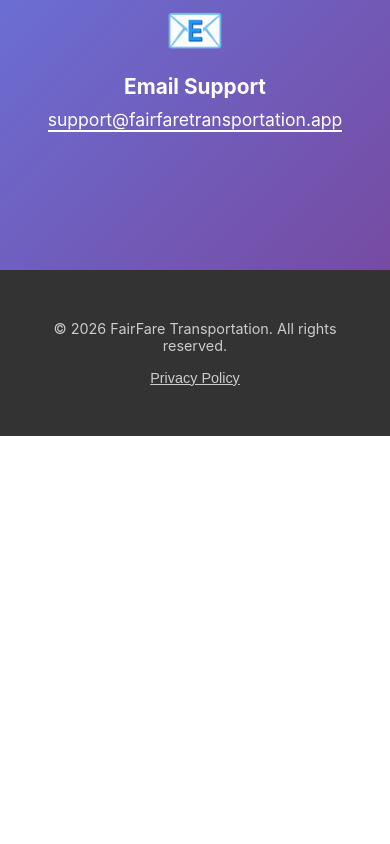
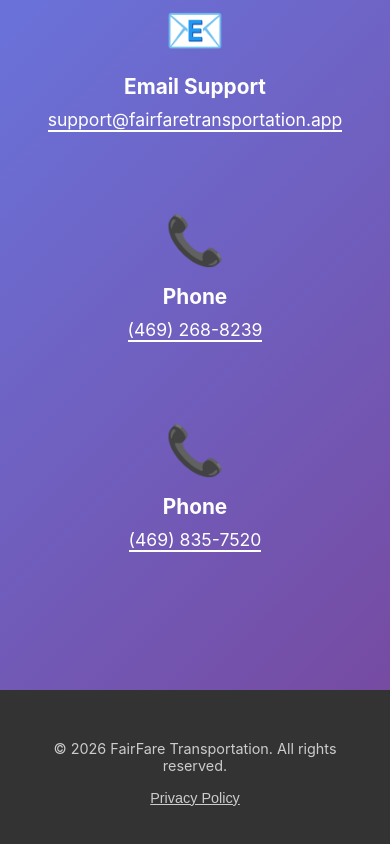
Before and after one commit to ishmaelnow/fairfare-backend, a React (Vite) app in the folder landing-pwa/: page / in a window 390 px wide. Shown: the part 4734-5578 px from the top of the page. Before the commit the page ends 5170 px from the top, so only its background shows below. Built offline with nearby package versions, Linux system fonts and the light colour scheme.

Commit message:
Add phone numbers to contact section: (469) 268-8239 and (469) 835-7520

```diff
--- a/landing-pwa/src/App.jsx
+++ b/landing-pwa/src/App.jsx
@@ -117,6 +117,20 @@ function App() {
                 support@fairfaretransportation.app
               </a>
             </div>
+            <div className="contact-item">
+              <div className="contact-icon">📞</div>
+              <h3>Phone</h3>
+              <a href="tel:4692688239" className="contact-link">
+                (469) 268-8239
+              </a>
+            </div>
+            <div className="contact-item">
+              <div className="contact-icon">📞</div>
+              <h3>Phone</h3>
+              <a href="tel:4698357520" className="contact-link">
+                (469) 835-7520
+              </a>
+            </div>
           </div>
         </div>
       </section>
```
